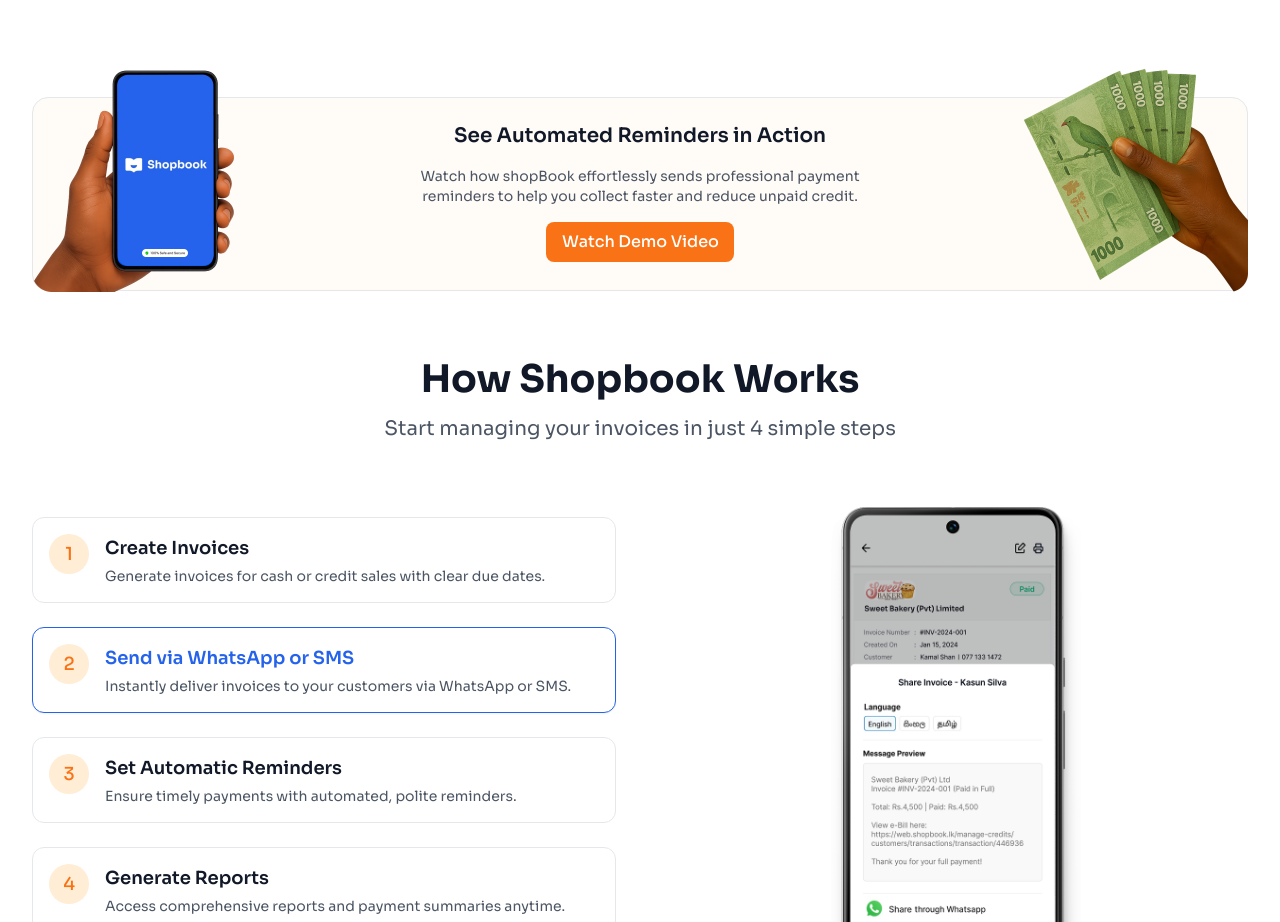
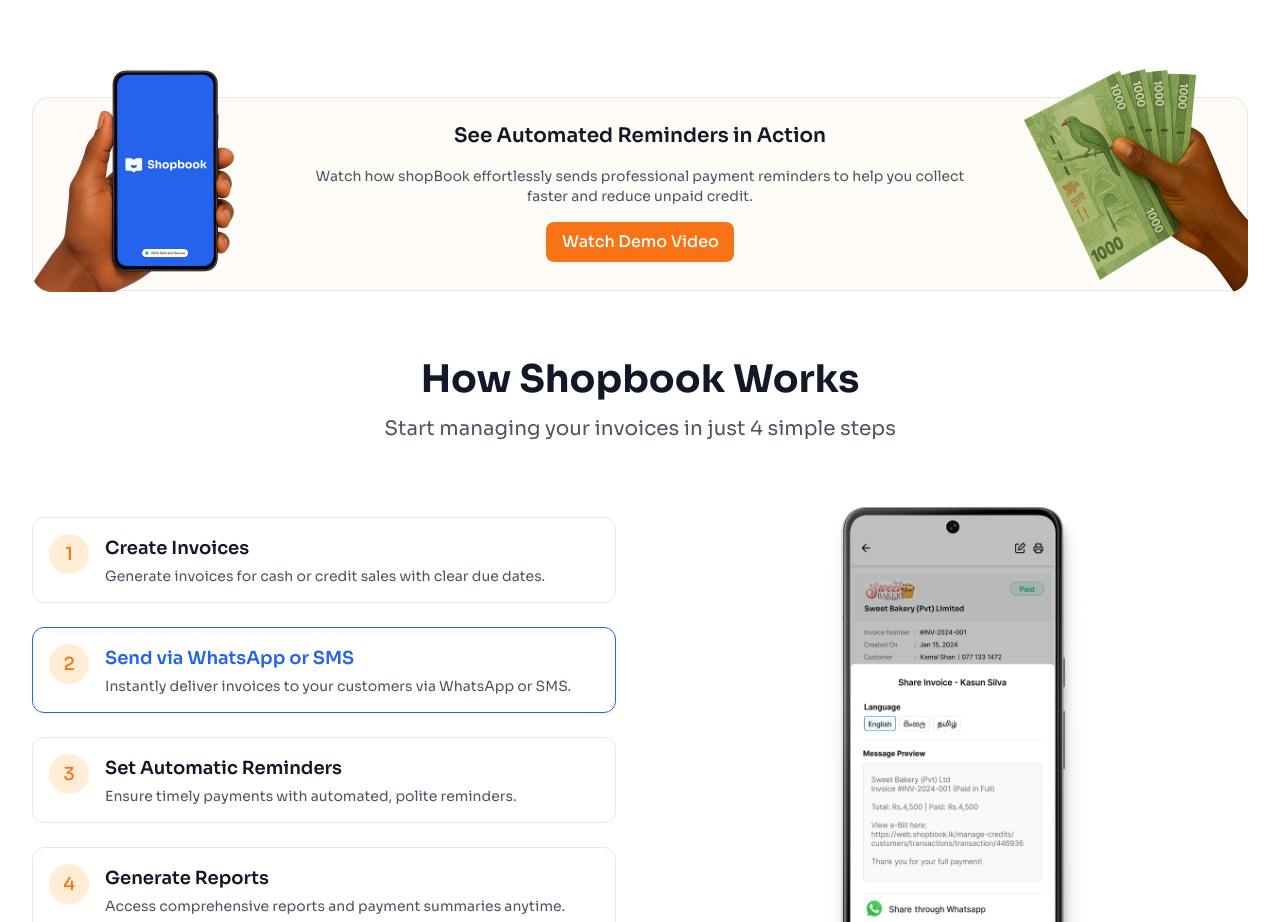
Before and after one commit to Upulkr/shopbook-website, a Next.js app: page / in a window 1280 px wide. Shown: the part 1600-2522 px from the top of the page. Built offline with nearby package versions, Linux system fonts and the light colour scheme.

Commit message:
fix(features-section): adjust height for language-specific styling and improve spacing for better layout

```diff
--- a/components/features-section.tsx
+++ b/components/features-section.tsx
@@ -93,7 +93,7 @@ export function FeaturesSection() {
         <div className={`relative mt-12 top-10 ${i18n.language==="si" ? "lg:mb-32":""}`}>
           {/* Background container with centered content */}
           <div
-            className={`relative border border-gray-200 rounded-2xl overflow-hidden max-w-7xl mx-auto p-6  top-5 ${i18n.language==="ta" ? "lg:h-[250px]" :i18n.language==="si"? "lg:h-[252px]" : "lg:h-[194px]"}`}
+            className={`relative border border-gray-200 rounded-2xl overflow-hidden max-w-7xl mx-auto p-6  top-5 ${i18n.language==="ta" ? "lg:h-[200px]" :i18n.language==="si"? "lg:h-[200px]" : "lg:h-[194px]"}`}
             style={{ backgroundColor: "#FB923C0A" }}
           >
             {/* Mobile phone image - Only visible on mobile, positioned above content */}
@@ -105,7 +105,7 @@ export function FeaturesSection() {
               />
             </div>
 
-            <div className="text-center space-y-4 max-w-md mx-auto">
+            <div className={`text-center  max-w-2xl mx-auto ${i18n.language==="ta" ? "space-y-1":"space-y-4"}`}>
               <h3
                 className="text-lg font-semibold text-gray-900 leading-none md:text-xl sm:text-base"
                 style={{ fontFamily: "Sora" }}
```
